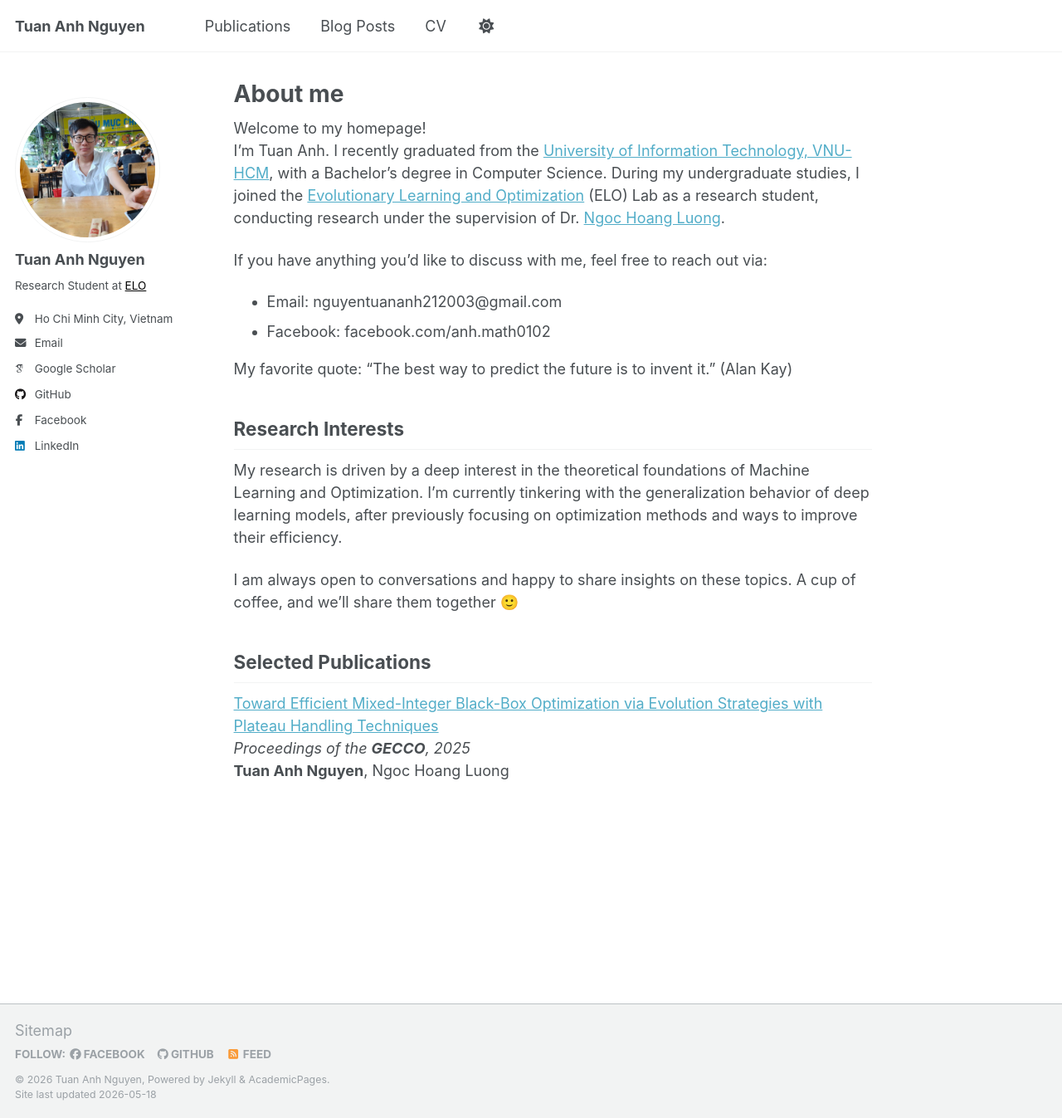
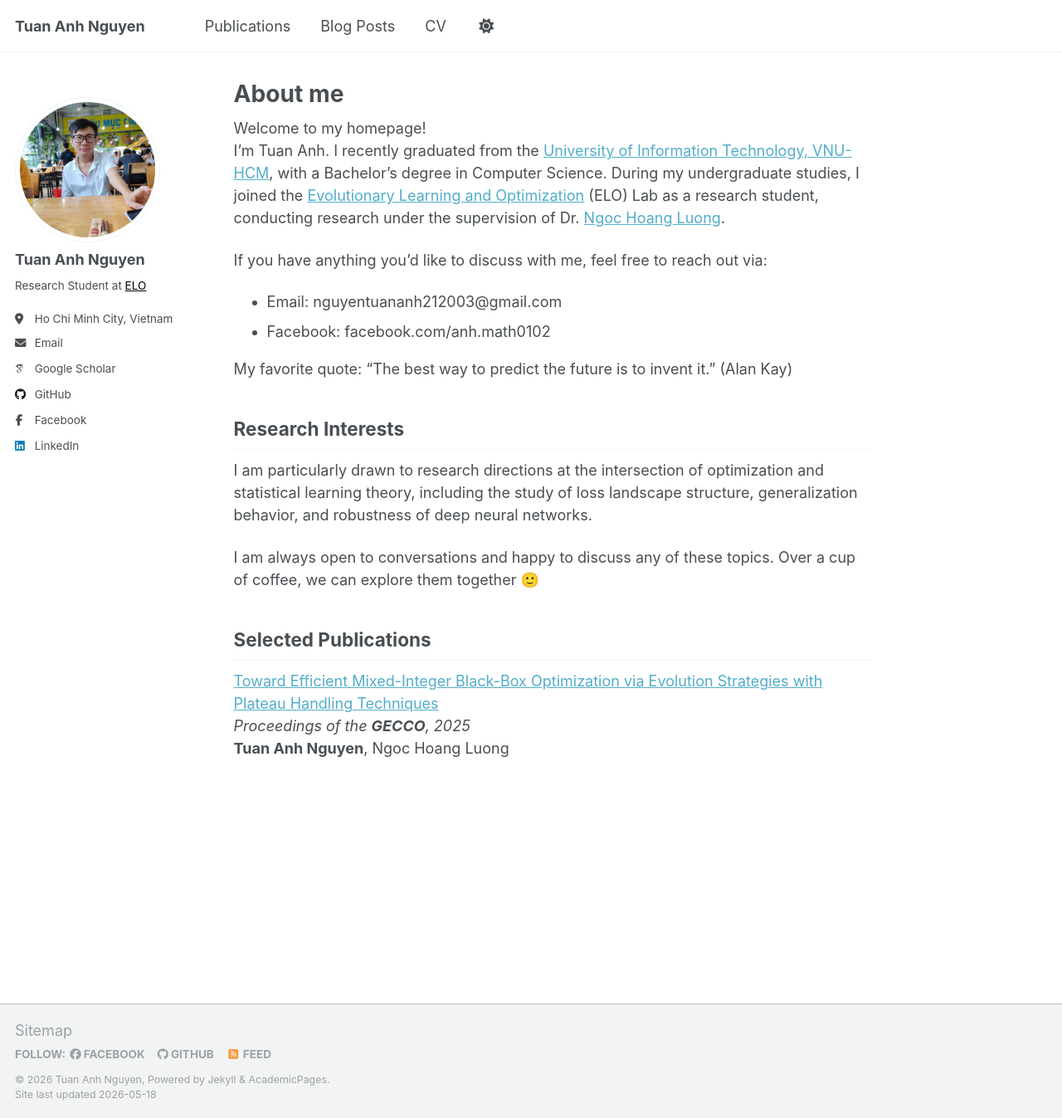
Before and after one commit to nAuTahn/nAuTahn.github.io, a Jekyll site: the page built from _pages/about.md, in a window 1280 px wide and 1347 px high. Shown: the whole window at 83% size. Built offline with Jekyll 4.4.1, drawn with Linux system fonts in a browser that asks for light colours; some web fonts are replaced; a script that is not in the unit is left out.

Commit message:
update RI

```diff
--- a/_pages/about.md
+++ b/_pages/about.md
@@ -18,9 +18,9 @@ If you have anything you'd like to discuss with me, feel free to reach out via:
 My favorite quote: "The best way to predict the future is to invent it." (Alan Kay)
 
 ## Research Interests
-My research is driven by a deep interest in the theoretical foundations of Machine Learning and Optimization. I’m currently tinkering with the generalization behavior of deep learning models, after previously focusing on optimization methods and ways to improve their efficiency.
+I am particularly drawn to research directions at the intersection of optimization and statistical learning theory, including the study of loss landscape structure, generalization behavior, and robustness of deep neural networks.
 
-I am always open to conversations and happy to share insights on these topics. A cup of coffee, and we’ll share them together 🙂
+I am always open to conversations and happy to discuss any of these topics. Over a cup of coffee, we can explore them together 🙂
 
 ## Selected Publications
 [Toward Efficient Mixed-Integer Black-Box Optimization via Evolution Strategies with Plateau Handling Techniques](https://dl.acm.org/doi/10.1145/3712256.3726320) <br/>
```
